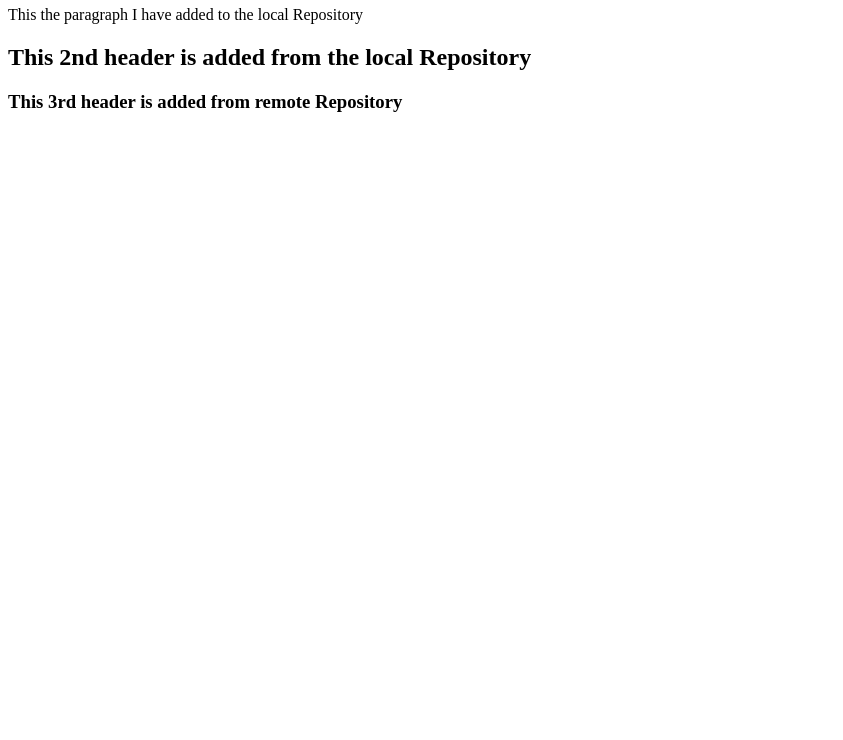
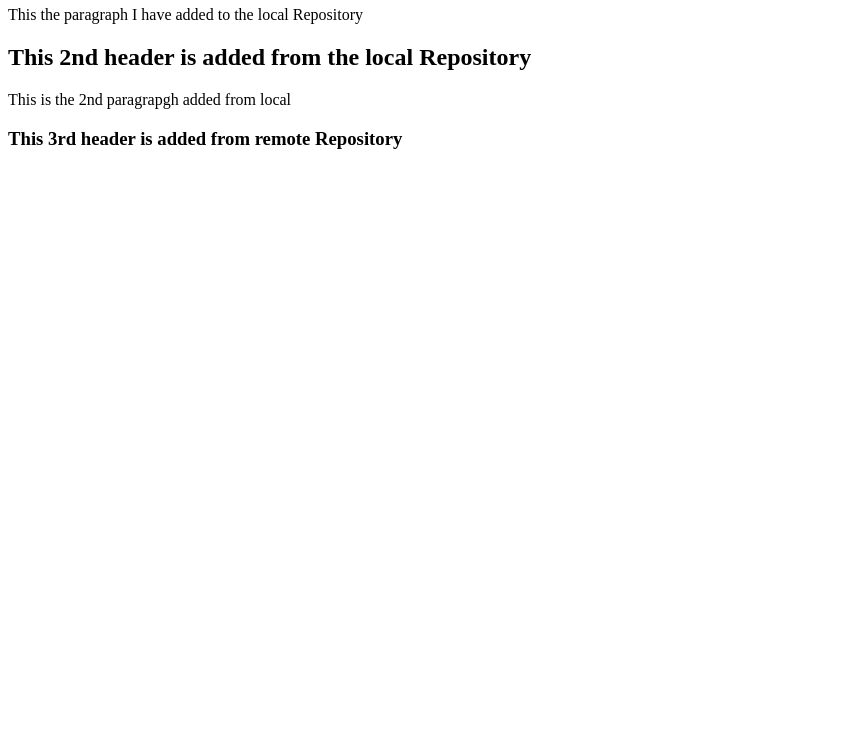
Before and after one commit to Mou-sys/sshRemoteRepo, a plain HTML site: page index.html in a window 1280 px wide. Shown: the part 60-800 px from the top of the page, without its empty margins (0-843 px from the left). Drawn offline with Linux system fonts and the light colour scheme.

Commit message:
added 2nd paragraph from local

```diff
--- a/index.html
+++ b/index.html
@@ -8,6 +8,8 @@
 
   <H2> This 2nd header is added from the local Repository </H2>
 
+  <P2> This is the 2nd paragrapgh added from local </P2>
+
   <H3> This 3rd header is added from remote Repository </H3>
 
 </body>
```
